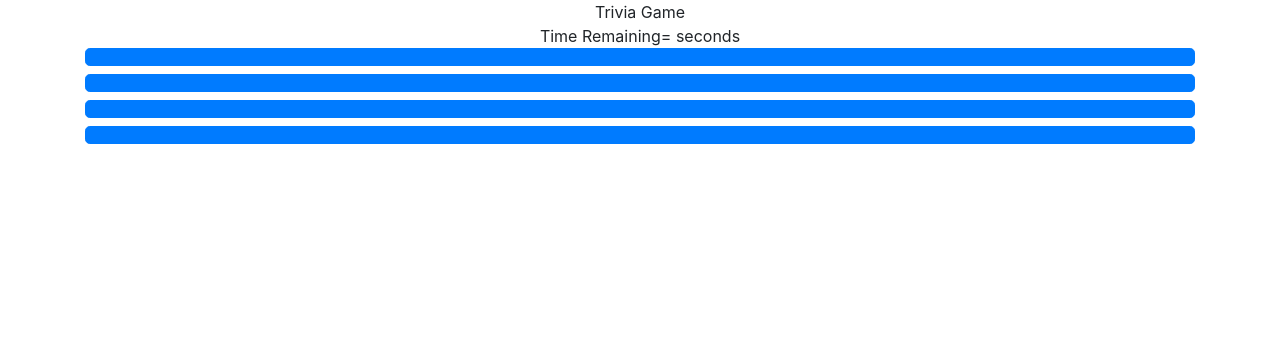
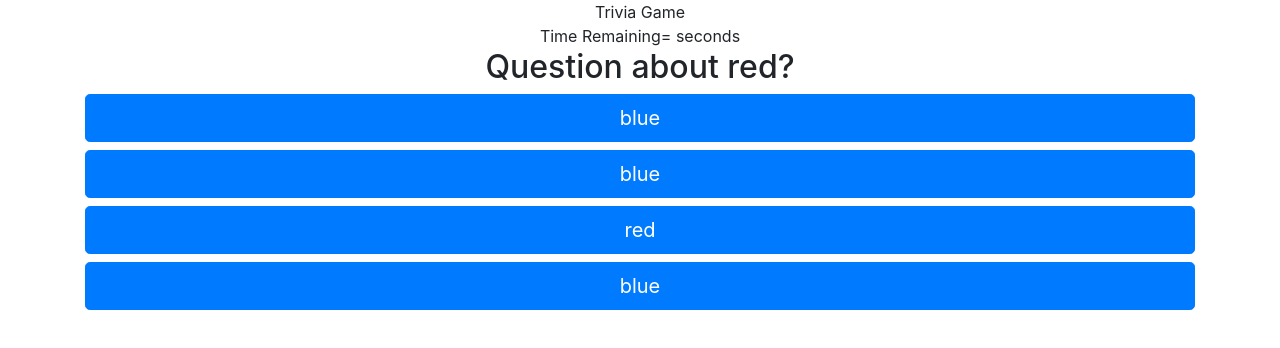
Before and after one commit to tbo72787/TriviaGame, a plain HTML site: page index.html in a window 1280 px wide. Both pictures are taken after a click on the button "Start". Drawn offline with nearby package versions, Linux system fonts and the light colour scheme.

Commit message:
created (placeholder answer object, placeholder question population function, correct answer function)

```diff
--- a/assets/javascript/app.js
+++ b/assets/javascript/app.js
@@ -5,14 +5,53 @@ $(document).ready(function() {
   var result = false;
   var score = false;
 
+  $('#start-button').click(function() {
+    $('#start-button').css('display', 'none');
+    $('.st-question').css('display', 'block');
+    questionPop();
+  })
+
+  var questions = {
+    question1: {
+      q: 'Question about red?',
+      a1: 'blue',
+      a2: 'blue',
+      a3: 'red',
+      a4: 'blue',
+      ca: 'red',
+      yes: "yup, it's red!",
+      no: "No! It's red! You suck!"
+    }
+
+  }
+
   function reset() {
     $('.rst').css('display', 'none');
   }
 
-  $('#start-button').click(function() {
-    $('#start-button').css('display', 'none');
-    $('.st-question').css('display', 'block');
-  })
+  function questionPop() {
+    $('#question').text(questions.question1.q);
+    $('#answer1').text(questions.question1.a1);
+    $('#answer2').text(questions.question1.a2);
+    $('#answer3').text(questions.question1.a3);
+    $('#answer4').text(questions.question1.a4);
+  }
+
+  $('.btn-block').click(function() {
+    var btnText = $(this).text();
+    console.log(btnText);
+    console.log(questions.question1.ca);
+    if (btnText == questions.question1.ca) {
+      $('#result').text('Correct! The answer is ' + questions.question1.ca + '!');
+      $('.st-question').css('display', 'none');
+      $('#result').css('display', 'block');
+      }
+    else {
+      $('#result').text('Wrong! The answer is ' + questions.question1.ca + '!');
+      $('.st-question').css('display', 'none');
+      $('#result').css('display', 'block');
+    }
+    })
 
   reset();
 });
--- a/index.html
+++ b/index.html
@@ -4,7 +4,7 @@
   <meta charset="UTF-8">
   <meta name="viewport" content="width=device-width, initial-scale=1.0">
   <meta http-equiv="X-UA-Compatible" content="ie=edge">
-  <link rel="stylesheet" href="assets/css/reset.css">
+  <!-- <link rel="stylesheet" href="assets/css/reset.css"> -->
   <link rel="stylesheet" href="https://stackpath.bootstrapcdn.com/bootstrap/4.3.1/css/bootstrap.min.css"
   integrity="sha384-ggOyR0iXCbMQv3Xipma34MD+dH/1fQ784/j6cY/iJTQUOhcWr7x9JvoRxT2MZw1T" crossorigin="anonymous">
   <link rel="stylesheet" href="assets/css/style.css">
@@ -19,20 +19,23 @@
 
     <div id="time" class="rst st-question">Time Remaining= <span id="secs"></span> seconds</div>
 
-    <div class="st-question" class="rst"></div>
+    <h2 id="question" class="st-question rst"></h2>
 
     <button id="answer1" type="button" class="btn btn-primary btn-lg btn-block st-question rst"></button>
     <button id="answer2" type="button" class="btn btn-primary btn-lg btn-block st-question rst"></button>
     <button id="answer3" type="button" class="btn btn-primary btn-lg btn-block st-question rst"></button>
     <button id="answer4" type="button" class="btn btn-primary btn-lg btn-block st-question rst"></button>
 
-    <div id="result" class="rst"></div>
+    <h2 id="result" class="rst"></h2>
 
     <div id="image" class="rst"></div>
 
     <button id="start-button" type="button" class="btn btn-primary btn-lg">Start</button>
 
+    <button id="reset-button" type="button" class="btn btn-primary btn-lg rst">Reset</button>
+
 
     <script src="assets/javascript/app.js"></script>
+  </div>
 </body>
 </html>
```
